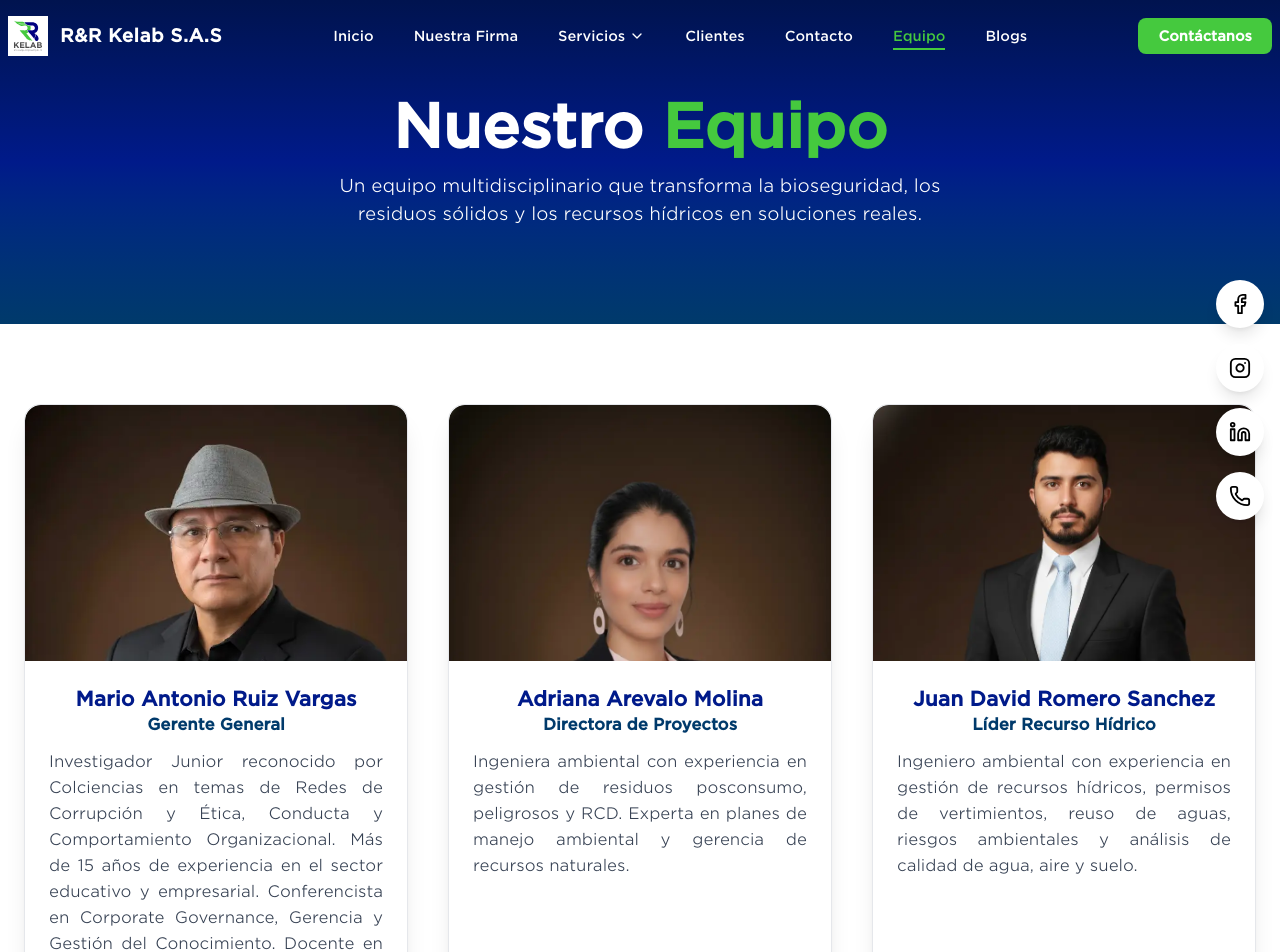
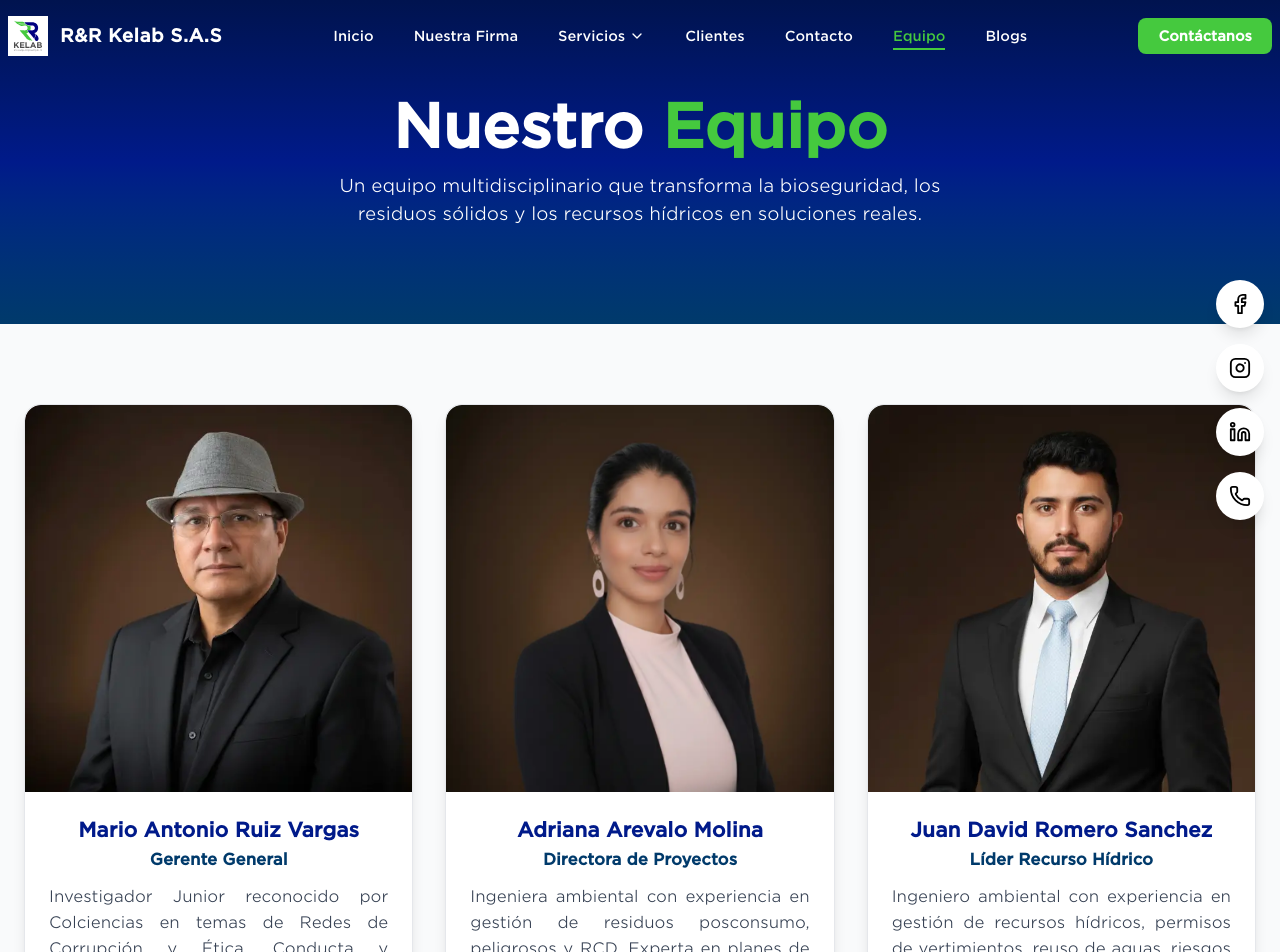
Before and after one commit to KELAB-Tech/landing-kelab, a Next.js app: page /equipo in a window 1280 px wide. Shown: the top 952 px of the page. Built offline with nearby package versions, Linux system fonts and the light colour scheme.

Commit message:
ajustes finales a imagenes de equipo

```diff
--- a/app/(site)/components/TeamClient.jsx
+++ b/app/(site)/components/TeamClient.jsx
@@ -57,7 +57,7 @@ export default function TeamClient() {
           <motion.h1
             initial={{ opacity: 0, y: -15 }}
             animate={{ opacity: 1, y: 0 }}
-            transition={{ duration: 0.45 }}
+            transition={{ duration: 0.5 }}
             className="text-4xl md:text-6xl font-extrabold mb-4"
           >
             Nuestro <span className="text-[#45C93E]">Equipo</span>
@@ -76,36 +76,37 @@ export default function TeamClient() {
       </section>
 
       {/* TEAM GRID */}
-      <section className="py-20 px-6 bg-white">
-        <div className="max-w-7xl mx-auto grid md:grid-cols-3 gap-10">
+      <section className="py-20 px-6 bg-gray-50">
+        <div className="max-w-7xl mx-auto grid grid-cols-1 sm:grid-cols-2 md:grid-cols-3 gap-8">
           {team.map((person, i) => (
             <motion.div
               key={i}
               initial={{ opacity: 0, y: 25 }}
               whileInView={{ opacity: 1, y: 0 }}
               viewport={{ once: true }}
-              transition={{ duration: 0.5 }}
-              className="bg-white border border-gray-200 rounded-2xl shadow-xl overflow-hidden"
+              transition={{ duration: 0.5, delay: i * 0.1 }}
+              className="bg-white border border-gray-200 rounded-2xl shadow-lg overflow-hidden hover:shadow-2xl transition-shadow duration-300"
             >
               {/* FOTO */}
-              <div className="w-full h-64 relative">
+              <div className="w-full aspect-square relative">
                 <Image
                   src={person.img}
                   alt={`Foto de ${person.name}, ${person.role}`}
                   fill
-                  className="object-cover object-top rounded-t-2xl"
+                  className="object-cover rounded-t-2xl"
+                  priority={i < 3} // mejora LCP para primeros 3
                 />
               </div>
 
               {/* TEXTO */}
-              <div className="p-6">
-                <h3 className="text-xl font-bold text-center text-[#001a8a]">
+              <div className="p-6 flex flex-col h-full">
+                <h3 className="text-xl font-bold text-center text-[#001a8a] mb-1">
                   {person.name}
                 </h3>
-                <p className="text-[#003a6b] font-semibold mb-3 text-center">
+                <p className="text-[#003a6b] font-semibold text-center mb-3">
                   {person.role}
                 </p>
-                <p className="text-gray-700 leading-relaxed text-justify">
+                <p className="text-gray-700 leading-relaxed flex-grow text-justify">
                   {person.description}
                 </p>
               </div>
```
